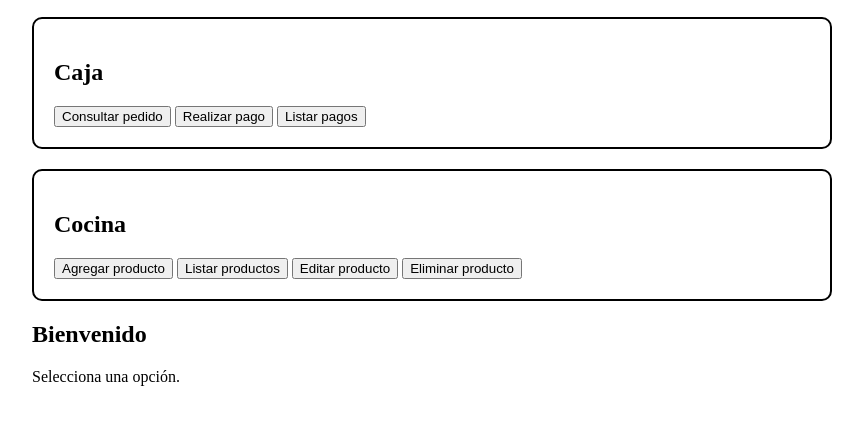
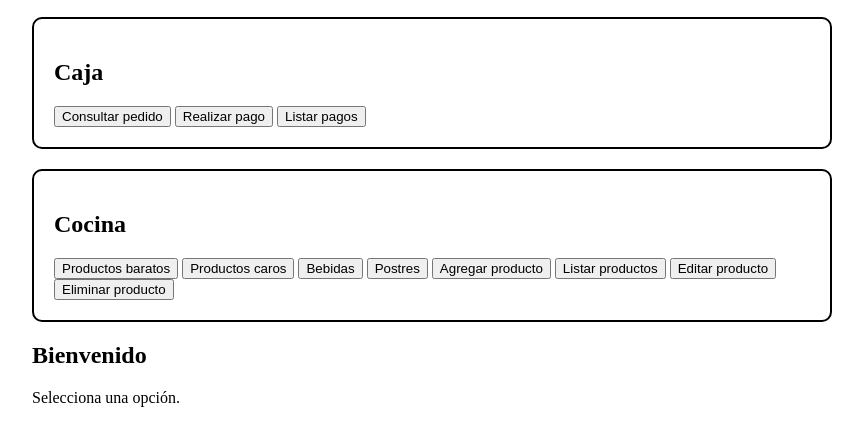
Before and after one commit to 125053519-collabAlan/DAM221, a plain HTML site: page CoffeeCode/Cliente.html in a window 1280 px wide. Shown: the part 223-664 px from the top of the page, without its empty margins (208-1071 px from the left). Drawn offline with Linux system fonts and the light colour scheme.

Commit message:
agregue los 4 nuevos botones
para mostrar tanto productos baratos como caros,, postres y bebidas

```diff
--- a/CoffeeCode/Cliente.html
+++ b/CoffeeCode/Cliente.html
@@ -74,6 +74,21 @@
 
             <h2>Cocina</h2>
 
+            <button onclick="mostrarProductosBaratos()"> Productos baratos
+            </button>
+
+            <button onclick="mostrarProductosCaros()">
+             Productos caros
+            </button>
+
+            <button onclick="mostrarBebidas()">
+             Bebidas
+            </button>
+
+            <button onclick="mostrarPostres()">
+             Postres
+            </button>
+
             <button onclick="agregar()">
                 Agregar producto
             </button>
```
